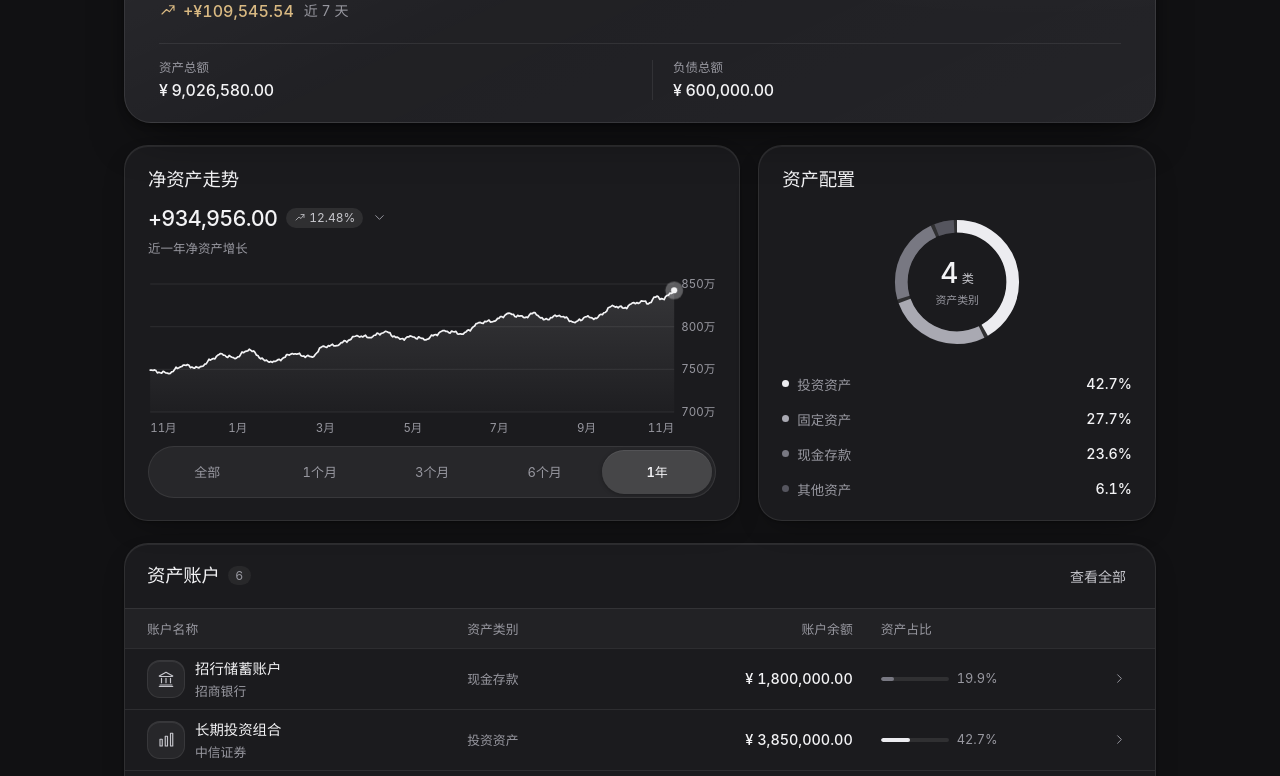
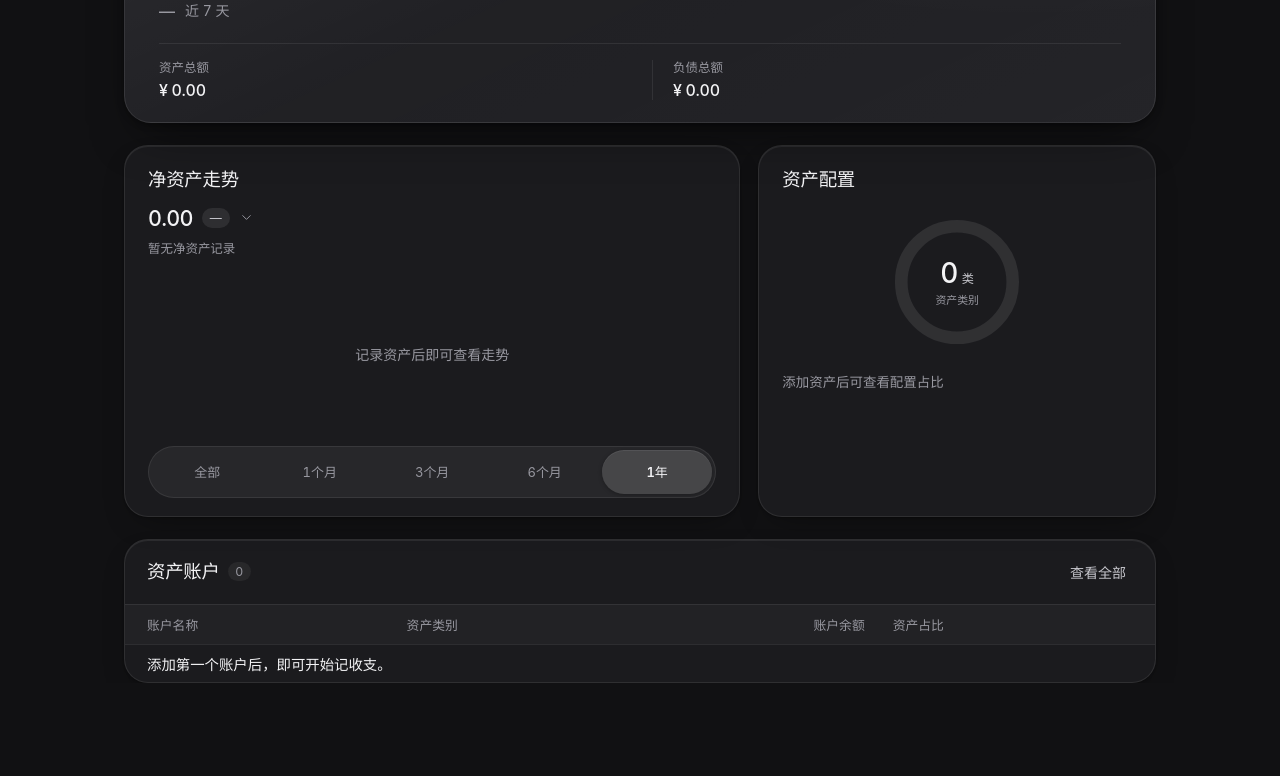
Before and after one commit to Yan7770/mono, a plain HTML site: page dist/index.html in a window 1280 px wide. Shown: the part 340-1116 px from the top of the page. After the commit the page ends 1023 px from the top, so only its background shows below. Drawn offline with Linux system fonts and the light colour scheme.

Commit message:
Remove demo seed data and trim placeholder chart history

```diff
--- a/dist/app.js
+++ b/dist/app.js
@@ -33,18 +33,6 @@
     '投资资产':{color:'var(--allocation-1)',icon:'bars'}, '固定资产':{color:'var(--allocation-2)',icon:'house'},
     '现金存款':{color:'var(--allocation-3)',icon:'bank'}, '其他资产':{color:'var(--allocation-4)',icon:'gem'},
     '负债':{color:'var(--allocation-5)',icon:'wallet'}
-  };
-  const seed = {
-    accounts:[
-      {id:'deposit',name:'招行储蓄账户',bank:'招商银行',type:'现金存款',balance:1800000},
-      {id:'investment',name:'长期投资组合',bank:'中信证券',type:'投资资产',balance:3850000},
-      {id:'home',name:'自住房产',bank:'个人持有',type:'固定资产',balance:2500000},
-      {id:'reserve',name:'流动储备金',bank:'工商银行',type:'现金存款',balance:326580},
-      {id:'gold',name:'实物黄金',bank:'个人持有',type:'其他资产',balance:550000},
-      {id:'mortgage',name:'住房贷款',bank:'建设银行',type:'负债',balance:600000}
-    ],
-    goals:[{id:'safety',name:'家庭应急储备',target:500000,saved:326580},{id:'travel',name:'环球旅行',target:200000,saved:96000},{id:'pension',name:'退休储备',target:10000000,saved:3850000}],
-    hidden:false,edited:false
   };
   const defaultInvestments = () => ({
     accountId: null,
@@ -82,7 +70,6 @@
     };
   }
   const key = 'mono.private-wealth.v1';
-  const demoDate = '2026-11-21';
   const maxBalance = 99999999999.99;
   const copy = value => JSON.parse(JSON.stringify(value));
   let storedText = null;
@@ -91,16 +78,19 @@
       storedText = localStorage.getItem(key);
       const stored = JSON.parse(storedText);
       if (Array.isArray(stored?.accounts) && Array.isArray(stored?.goals)) {
+        if (stored.personal === false && !stored.edited) {
+          return emptyPersonalSpace(!!stored.hidden);
+        }
         return {
           accounts: stored.accounts, goals: stored.goals, hidden: !!stored.hidden,
-          edited: !!stored.edited, personal: !!stored.personal,
+          edited: !!stored.edited, personal: true,
           snapshots: Array.isArray(stored.snapshots) ? stored.snapshots : [],
           transactions: Array.isArray(stored.transactions) ? stored.transactions : [],
           investments: normalizeInvestments(stored.investments)
         };
       }
     } catch {}
-    return {...copy(seed), personal:false, snapshots:[], transactions:[], investments:defaultInvestments()};
+    return emptyPersonalSpace(false);
   }
   const today = () => {
     const d = new Date();
@@ -274,6 +264,7 @@
     restoreBackup(data) {
       const normalized = {
         ...data,
+        personal: true,
         transactions: Array.isArray(data.transactions) ? data.transactions : [],
         investments: normalizeInvestments(data.investments)
       };
@@ -330,7 +321,7 @@
     });
     const date = explicitDate && /^\d{4}-\d{2}-\d{2}$/.test(explicitDate)
       ? explicitDate
-      : (data.personal ? today() : demoDate);
+      : today();
     const previous = data.snapshots.find(snapshot => snapshot.date === date);
     const snapshot = {date,net:netOf(after),accounts:after};
     if (previous?.opening) snapshot.opening = previous.opening;
@@ -547,8 +538,8 @@
       }
       lastOverviewDebt = mono.hidden ? undefined : debt;
     }
-    const date=mono.personal?today():demoDate;
-    const snapshots=mono.personal?mono.snapshots:undefined;
+    const date=today();
+    const snapshots=mono.snapshots;
     const weekly = window.trendComparison('7D', net, snapshots, date);
     const movement = byId('weekMovement');
     const arrow = movement.querySelector('i');
@@ -587,7 +578,7 @@
     const rangeSwitch = document.querySelector('.range-switch');
     const activeRangeBtn = rangeSwitch?.querySelector('[data-range][aria-pressed="true"]');
     window.MonoMotion?.syncSlider(rangeSwitch, activeRangeBtn, { instant: !rangeChanged });
-    if(mono.personal && mono.snapshots.length<2) {
+    if(mono.snapshots.length<2) {
       byId('periodCaption').textContent=mono.snapshots.length
         ? (comparison.baseline?.accounts && mono.snapshots[0].opening ? '首日净资产变化' : '首日净资产记录')
         : '暂无净资产记录';
@@ -666,8 +657,7 @@
     }
     renderedPage = page;
     amountsWereHidden = mono.hidden;
-    byId('startPersonal').hidden=mono.personal;
-    byId('dataNote').textContent=storageMessage||(mono.personal?'':'体验空间');
+    byId('dataNote').textContent=storageMessage;
   }
   function closeMenu(){
     window.MonoMotion?.hideMenuAnimated(byId('profileMenu'), byId('profileBtn'));
@@ -765,24 +755,6 @@
     if (quickActions.returnValue === 'transfer') window.MonoPanels.recordEntry('transfer');
     if (quickActions.returnValue === 'account') window.MonoPanels.editAccount();
   });
-  const startDialog = byId('startDialog');
-  window.MonoMotion?.bindDialogEscape(startDialog);
-  startDialog.addEventListener('click', event => {
-    if (event.target === startDialog) window.MonoMotion?.closeDialog(startDialog);
-  });
-  byId('startPersonal').onclick=()=>{closeMenu();byId('startError').textContent='';startDialog.showModal()};
-  byId('cancelStart').onclick=()=>window.MonoMotion?.closeDialog(startDialog);
-  byId('confirmStart').onclick=()=>{
-    const candidate = emptyPersonalSpace(mono.hidden);
-    const result = writeData(candidate);
-    if (!result.ok) {
-      byId('startError').textContent = result.message;
-      return;
-    }
-    undoState = undefined;
-    acceptData(candidate);
-    window.MonoMotion?.closeDialog(startDialog);location.hash='overview';render();
-  };
   const resetDialog = byId('resetDialog');
   window.MonoMotion?.bindDialogEscape(resetDialog);
   resetDialog.addEventListener('click', event => {
--- a/dist/backup.js
+++ b/dist/backup.js
@@ -214,14 +214,15 @@
     const backup = record(value);
     check(backup.version === 1 || backup.version === 2, '当前版本无法读取此备份格式。');
     const { accounts, goals, hidden, edited, personal, snapshots, transactions, investments } = record(backup.data);
-    check([hidden, edited, personal].every(flag => typeof flag === 'boolean'), '备份缺少有效的空间设置。');
+    check([hidden, edited].every(flag => typeof flag === 'boolean'), '备份缺少有效的空间设置。');
+    check(personal === undefined || typeof personal === 'boolean', '备份缺少有效的空间设置。');
     return {
       version: 2,
       createdAt: timestamp(backup.createdAt),
       data: {
         accounts: list(accounts, account, 'id'),
         goals: list(goals, goal, 'id'),
-        hidden, edited, personal,
+        hidden, edited, personal: true,
         snapshots: list(snapshots, snapshot, 'date').sort((a, b) => a.date.localeCompare(b.date)),
         transactions: Array.isArray(transactions) ? list(transactions, transaction, 'id') : [],
         investments: normalizeInvestments(investments)
@@ -323,7 +324,6 @@
       const rows = [
         ['备份时间', localTime(entry.createdAt)],
         ['备份记录', '第 ' + entry.id + ' 次'],
-        ['资产空间', entry.personal ? '个人资产' : '体验空间'],
         ['资产账户', String(entry.accountCount)],
         ['A 股持仓', String(entry.holdingCount || 0)],
         ['收支流水', String(entry.txCount || 0)],
--- a/dist/changes.css
+++ b/dist/changes.css
@@ -24,7 +24,6 @@
 .change-list small { display: block; margin-top: 3px; color: var(--muted); font-size: .75rem; }
 .change-list dd { margin: 0; font-weight: 500; text-align: right; overflow-wrap: anywhere; }
 .change-note { color: var(--muted); font-size: .82rem; line-height: 1.55; }
-#startError:empty { display: none; }
 @media (hover: hover) {
   .change-button:hover { background: var(--soft); }
 }
--- a/dist/index.html
+++ b/dist/index.html
@@ -50,14 +50,13 @@
         <button id="menuServices" type="button"><i data-icon="settings"></i><span>AI 与行情设置</span></button>
         <button id="localBackup" type="button"><i data-icon="archive"></i>本地备份</button>
         <button id="restoreBackup" type="button"><i data-icon="restore"></i>恢复备份</button>
-        <button id="startPersonal"><i data-icon="wallet"></i>启用我的资产空间</button>
         <button id="resetData" type="button" aria-haspopup="dialog" aria-controls="resetDialog"><i data-icon="trash"></i>重置数据</button>
       </div>
     </div>
   </div></header>
   <main>
     <div id="overview">
-      <section class="page-head"><div><h1>财富总览</h1><div class="date"><time datetime="2026-11-21">2026年11月21日</time></div></div>
+      <section class="page-head"><div><h1>财富总览</h1><div class="date"><time></time></div></div>
         <div class="overview-actions">
           <button class="mp-secondary" type="button" id="addAsset"><i data-icon="plus"></i>添加账户</button>
           <button class="mp-secondary" type="button" id="overviewScan" aria-haspopup="dialog"><i data-icon="scan"></i>识图记账</button>
@@ -88,7 +87,7 @@
         <section class="panel trend-panel">
           <div class="panel-title"><h2>净资产走势</h2></div>
           <button class="performance change-button" id="changeDetailsButton" type="button" aria-label="查看净资产变动明细" aria-describedby="changeValue changePct periodCaption" aria-expanded="false" aria-controls="changeDetails"><span id="changeValue" data-amount-key="trend"></span><span id="changePct"></span><i data-icon="chevron"></i></button>
-          <div class="stat-caption" id="periodCaption">近一年净资产增长</div>
+          <div class="stat-caption" id="periodCaption">暂无净资产记录</div>
           <div id="trendPlot" aria-label="净资产历史趋势图"></div>
           <div class="range-switch" role="group" aria-label="走势时间范围">
             <button data-range="ALL">全部</button><button data-range="1M">1个月</button><button data-range="3M">3个月</button><button data-range="6M">6个月</button><button data-range="1Y">1年</button>
@@ -97,7 +96,7 @@
         </section>
         <section class="panel allocation-panel">
           <div class="panel-title"><h2>资产配置</h2></div>
-          <div class="donut-wrap"><svg viewBox="0 0 180 180" id="allocationDonut" role="img" aria-label="资产类别占比"></svg><div class="donut-center"><span><b id="classCount">4</b> 类</span><small>资产类别</small></div></div>
+          <div class="donut-wrap"><svg viewBox="0 0 180 180" id="allocationDonut" role="img" aria-label="资产类别占比"></svg><div class="donut-center"><span><b id="classCount">0</b> 类</span><small>资产类别</small></div></div>
           <div id="allocationLegend" class="alloc-legend"></div>
         </section>
       </div>
@@ -120,7 +119,6 @@
       <button class="quick-cancel" value="cancel">取消</button>
     </form>
   </dialog>
-  <dialog class="start-dialog" id="startDialog" aria-labelledby="startTitle"><h2 id="startTitle">启用我的资产空间</h2><p>从空白账户和目标开始，按天保存自己的净资产记录。此操作将替换当前示例和对示例的修改。</p><p id="startError" role="alert"></p><div><button id="cancelStart" autofocus>取消</button><button class="primary" id="confirmStart">从空白开始</button></div></dialog>
   <dialog class="start-dialog" id="resetDialog" aria-labelledby="resetTitle" aria-describedby="resetDescription">
     <h2 id="resetTitle">重置所有数据？</h2>
     <p id="resetDescription">将清空当前浏览器中的资产账户、财富目标和历史记录，并恢复默认设置。已有的本地备份会保留。</p>
--- a/dist/investments.js
+++ b/dist/investments.js
@@ -469,7 +469,7 @@
         syncedBalance: summary.accountTotal,
         createAccountIfMissing: true,
         backfilledSnapshots,
-        snapshotDate: window.mono.personal ? (latestQuoteDate || bjNow.date) : undefined
+        snapshotDate: latestQuoteDate || bjNow.date
       });
       scheduleLivePolling();
       return { ok: true, settledCount, reSettledFund };
--- a/dist/style.css
+++ b/dist/style.css
@@ -401,7 +401,7 @@ footer:empty { padding-block: 0; }
 .start-dialog h2 { font-size: 1.25rem; font-weight: 500; }
 .start-dialog p { margin-top: 10px; color: var(--muted); font-size: .95rem; line-height: 1.7; }
 .start-dialog div { display: flex; justify-content: flex-end; gap: 10px; margin-top: 19px; }
-#cancelStart, #cancelReset { min-height: 44px; padding-inline: 15px; border-radius: 100px; background: var(--soft); }
+#cancelReset { min-height: 44px; padding-inline: 15px; border-radius: 100px; background: var(--soft); }
 #confirmReset:disabled { background: var(--soft); color: var(--muted); cursor: not-allowed; }
 #resetError:empty { display: none; }
 
--- a/dist/trend.js
+++ b/dist/trend.js
@@ -1,57 +1,19 @@
 (() => {
   "use strict";
 
-  const demoNet = 8426580;
   const spans = { "7D": 7, "1M": 30, "3M": 91, "6M": 183, "1Y": 365, ALL: 730 };
   const day = 86400000;
   const money = new Intl.NumberFormat("zh-CN", {
     minimumFractionDigits: 2, maximumFractionDigits: 2
   });
-  // Demo history is shared across all ranges. Account edits only affect the latest balance.
-  const history = [
-    [-730, .742], [-692, .749], [-658, .776], [-625, .768], [-595, .786],
-    [-569, .783], [-544, .818], [-510, .825], [-485, .811], [-453, .849],
-    [-419, .854], [-398, .882], [-380, .871], [-365, 1 - 934956 / demoNet],
-    [-352, .884], [-342, .896], [-331, .892], [-316, .912], [-306, .905],
-    [-296, .918], [-285, .902], [-278, .901], [-266, .912], [-252, .907],
-    [-245, .922], [-235, .923], [-221, .937], [-212, .934], [-201, .943],
-    [-191, .932], [-183, .936], [-173, .931], [-161, .944], [-147, .939],
-    [-136, .955], [-125, .957], [-116, .968], [-104, .962], [-97, .969],
-    [-91, .959], [-80, .965], [-69, .955], [-62, .963], [-54, .961],
-    [-43, .979], [-35, .975], [-30, .981], [-22, .985], [-18, .981],
-    [-12, .992], [-7, .987], [-3, .996], [0, 1]
-  ];
-
-  function buildHistory() {
-    const values = [];
-    let segment = 0;
-    for (let i = -730; i <= 0; i++) {
-      while (history[segment + 1][0] < i) segment++;
-      const [a, start] = history[segment];
-      const [b, end] = history[segment + 1];
-      const t = (i - a) / (b - a);
-      const detail = Math.sin(i * .81) * .0017 + Math.cos(i * 2.19) * .0013;
-      values.push(start + (end - start) * t + detail * Math.sin(Math.PI * t));
-    }
-    return values;
-  }
-
-  const demoBalances = buildHistory().map(factor => demoNet * factor);
   const spanFor = period => spans[period] || spans["1Y"];
 
   function timeline(period, net, snapshots, date) {
-    const live = Array.isArray(snapshots);
     const today = new Date();
     const localToday = Date.UTC(today.getFullYear(), today.getMonth(), today.getDate());
     const asOf = Date.parse(date);
-    const end = Number.isFinite(asOf) ? Math.floor(asOf / day) * day
-      : live ? localToday : Date.UTC(2026, 10, 21);
-    if (!live) {
-      const span = spanFor(period);
-      const points = demoBalances.slice(-span - 1).map((value, offset) => ({ value, offset }));
-      points[span].value = Number.isFinite(net) ? net : demoNet;
-      return { start: end - span * day, span, points };
-    }
+    const end = Number.isFinite(asOf) ? Math.floor(asOf / day) * day : localToday;
+    if (!Array.isArray(snapshots)) return { points: [] };
 
     const daily = new Map();
     for (const entry of snapshots) {
```
Also changed, not shown: dist/sw.js.
